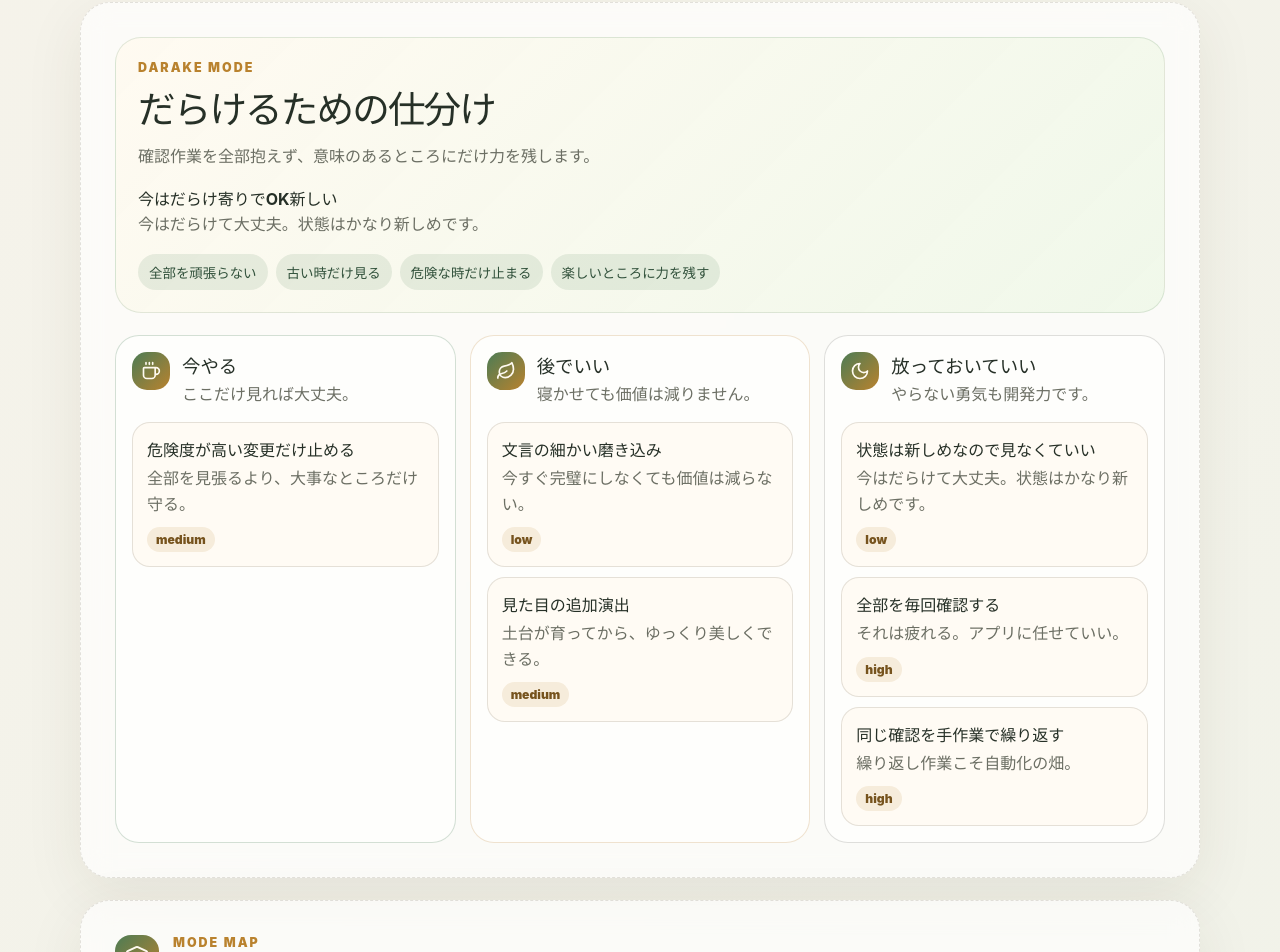
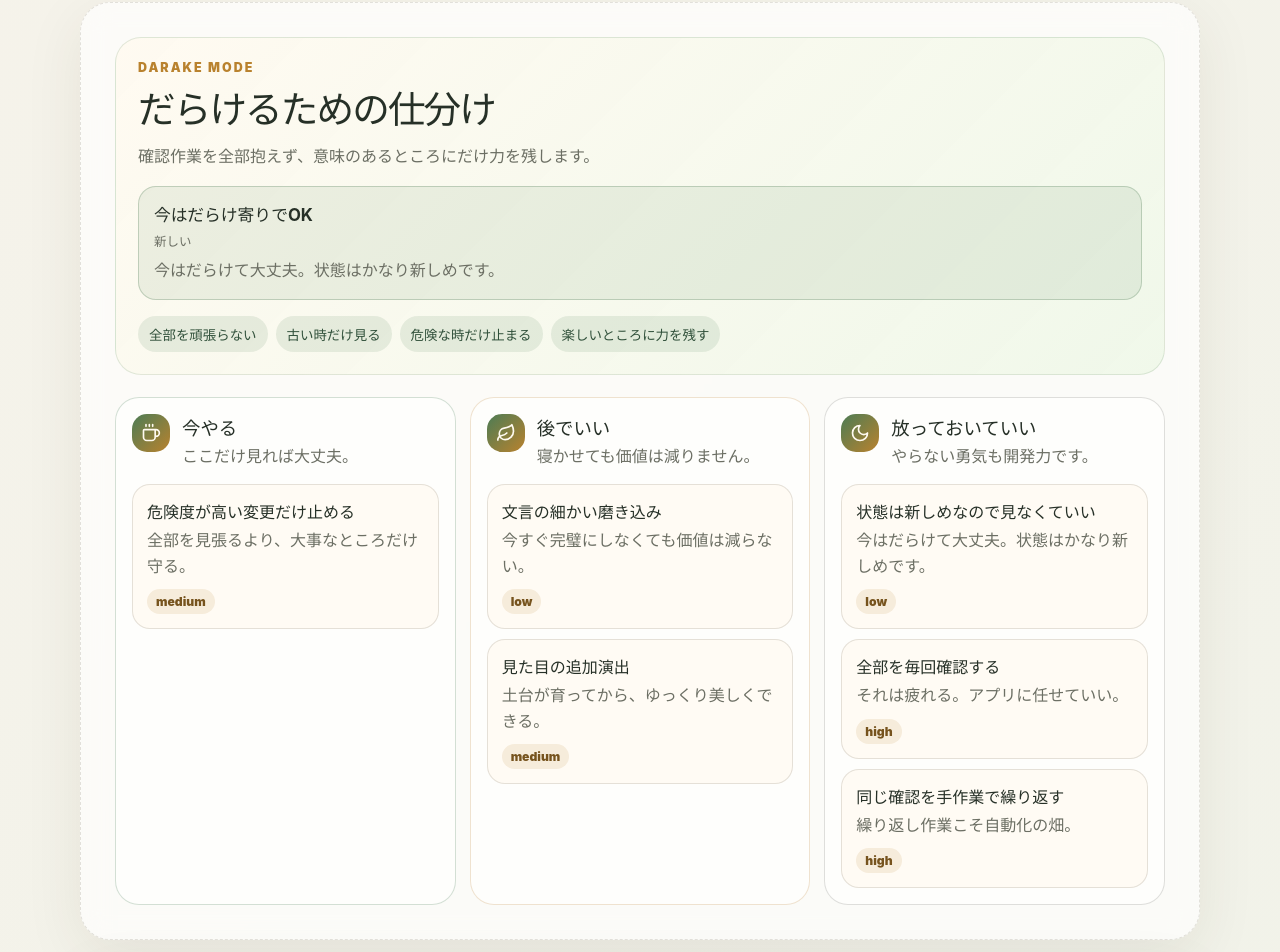
Before and after one commit to sunpotflower4460-cpu/darake-dev-app-AI, a React (Vite) app: page / in a window 1280 px wide. Shown: the part 6827-7779 px from the top of the page. Built offline with nearby package versions, Linux system fonts and the light colour scheme.

Commit message:
feat: style darake freshness banner

```diff
--- a/src/darakeMode.css
+++ b/src/darakeMode.css
@@ -19,6 +19,44 @@
 .darakeHero p:not(.eyebrow) {
   color: var(--muted);
   line-height: 1.75;
+}
+
+.darakeStateBanner {
+  display: grid;
+  gap: 6px;
+  margin-top: 16px;
+  padding: 15px;
+  border: 1px solid var(--line);
+  border-radius: 18px;
+  background: rgba(255, 255, 255, 0.62);
+}
+
+.darakeStateBanner strong {
+  font-size: 1.05rem;
+}
+
+.darakeStateBanner span {
+  color: var(--muted);
+  font-size: 0.78rem;
+  font-weight: 900;
+}
+
+.darakeStateBanner p {
+  margin: 0;
+  color: var(--muted);
+  line-height: 1.65;
+}
+
+.darakeState-fresh,
+.darakeState-aging {
+  border-color: rgba(76, 124, 85, 0.28);
+  background: rgba(76, 124, 85, 0.1);
+}
+
+.darakeState-stale,
+.darakeState-unknown {
+  border-color: rgba(180, 91, 93, 0.25);
+  background: rgba(180, 91, 93, 0.08);
 }
 
 .darakePrinciples {
```
